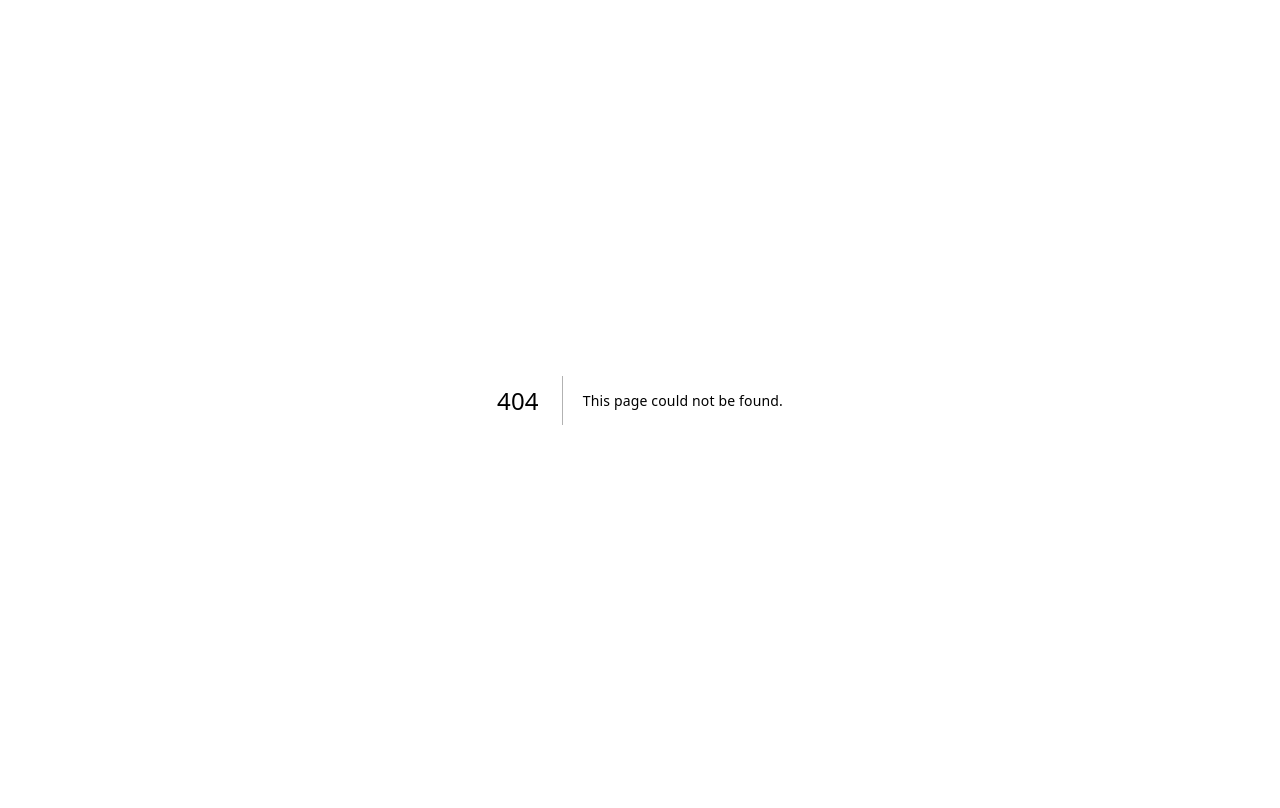
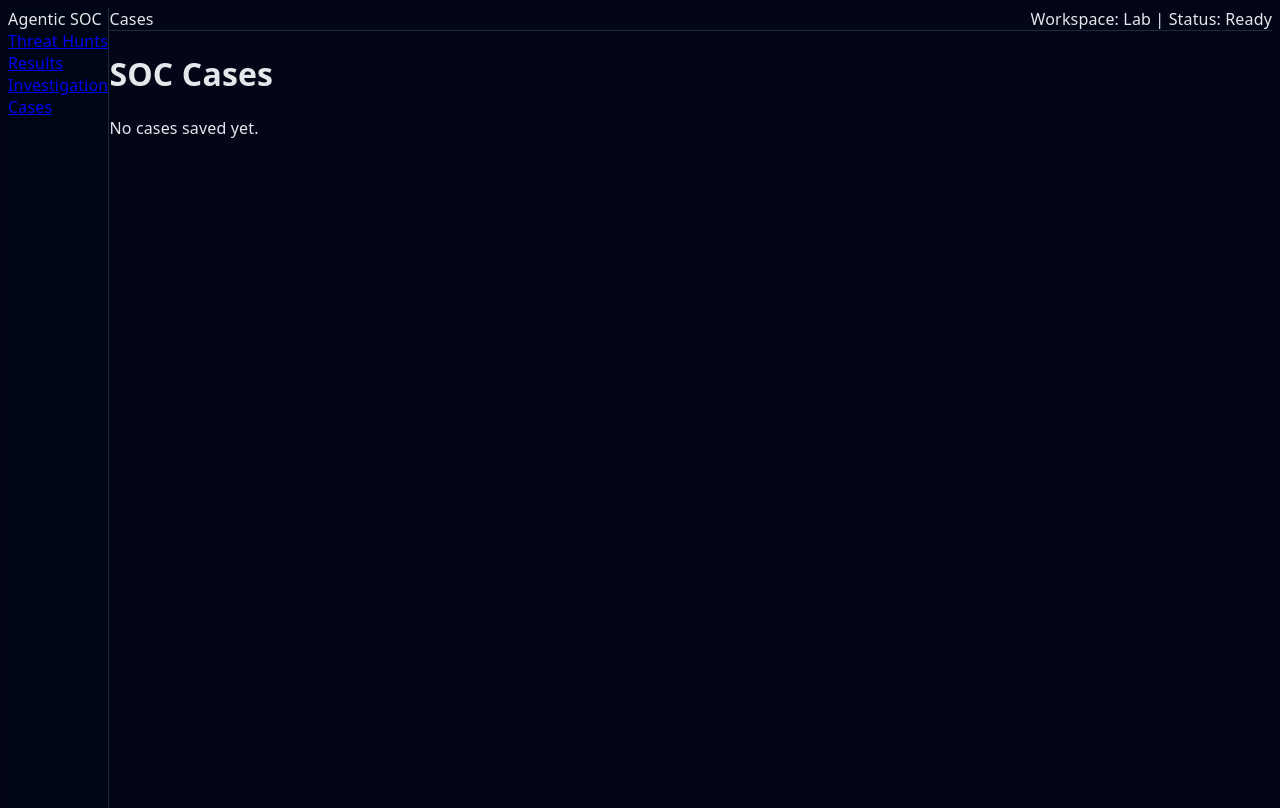
Before and after one commit to tleanne1/agentic_soc_ui, a Next.js app: page /cases in a window 1280 px wide. Before the commit this address had no page. Built offline with nearby package versions, Linux system fonts and the light colour scheme.

Commit message:
add SOC Cases page and case persistence

```diff
--- /dev/null
+++ b/src/app/cases/page.tsx
@@ -0,0 +1,100 @@
+"use client";
+
+import React, { useEffect, useState } from "react";
+import Shell from "@/components/Shell";
+import Sidebar from "@/components/Sidebar";
+import Topbar from "@/components/Topbar";
+import { getCases, updateCase, SocCase } from "@/lib/caseStore";
+import { useRouter } from "next/navigation";
+
+export default function CasesPage() {
+  const router = useRouter();
+  const [cases, setCases] = useState<SocCase[]>([]);
+
+  useEffect(() => {
+    setCases(getCases());
+  }, []);
+
+  function setStatus(c: SocCase, status: SocCase["status"]) {
+    const updated = { ...c, status };
+    updateCase(updated);
+    setCases(getCases());
+  }
+
+  return (
+    <Shell>
+      <Sidebar />
+      <div className="flex-1 flex flex-col">
+        <Topbar title="Cases" />
+
+        <main className="p-6 space-y-4">
+          <h1 className="text-xl font-semibold">SOC Cases</h1>
+
+          {cases.length === 0 ? (
+            <div className="text-sm text-slate-400">
+              No cases saved yet.
+            </div>
+          ) : (
+            <div className="border border-[var(--soc-panel-border)] rounded-lg overflow-hidden bg-[#020617]/80">
+              <table className="w-full text-sm">
+                <thead className="bg-[#020617] text-xs text-slate-400 border-b border-slate-800">
+                  <tr>
+                    <th className="px-4 py-2 text-left">Case ID</th>
+                    <th className="px-4 py-2 text-left">Title</th>
+                    <th className="px-4 py-2 text-left">Device</th>
+                    <th className="px-4 py-2 text-left">User</th>
+                    <th className="px-4 py-2 text-left">Status</th>
+                    <th className="px-4 py-2 text-left">Actions</th>
+                  </tr>
+                </thead>
+
+                <tbody>
+                  {cases.map((c) => (
+                    <tr
+                      key={c.case_id}
+                      className="border-b border-slate-900 hover:bg-slate-200/5"
+                    >
+                      <td className="px-4 py-2 font-mono text-xs text-slate-300">
+                        {c.case_id}
+                      </td>
+                      <td className="px-4 py-2 text-slate-200">
+                        {c.title}
+                      </td>
+                      <td className="px-4 py-2 text-slate-300">
+                        {c.device}
+                      </td>
+                      <td className="px-4 py-2 text-slate-300">
+                        {c.user}
+                      </td>
+                      <td className="px-4 py-2">
+                        <span className="text-xs px-2 py-1 rounded bg-slate-800 text-slate-200">
+                          {c.status}
+                        </span>
+                      </td>
+                      <td className="px-4 py-2 space-x-2">
+                        <button
+                          onClick={() => router.push("/investigation")}
+                          className="text-xs px-2 py-1 rounded border border-slate-700 text-slate-200 hover:bg-slate-200/10"
+                        >
+                          Open
+                        </button>
+                        {c.status !== "closed" && (
+                          <button
+                            onClick={() => setStatus(c, "closed")}
+                            className="text-xs px-2 py-1 rounded border border-slate-700 text-slate-200 hover:bg-slate-200/10"
+                          >
+                            Close
+                          </button>
+                        )}
+                      </td>
+                    </tr>
+                  ))}
+                </tbody>
+              </table>
+            </div>
+          )}
+        </main>
+      </div>
+    </Shell>
+  );
+}
--- a/src/components/Sidebar.tsx
+++ b/src/components/Sidebar.tsx
@@ -1,45 +1,39 @@
 "use client";
 
-import React from "react";
 import Link from "next/link";
 import { usePathname } from "next/navigation";
-import { Shield, Activity, FileSearch } from "lucide-react";
-
-const nav = [
-  { href: "/hunts", label: "Threat Hunts", icon: Activity },
-  { href: "/results", label: "Results", icon: FileSearch },
-  { href: "/investigation", label: "Investigation", icon: Shield },
-];
 
 export default function Sidebar() {
   const pathname = usePathname();
 
+  const linkClass = (path: string) =>
+    `block px-4 py-2 rounded-md transition ${
+      pathname === path
+        ? "bg-slate-200/10 text-slate-100"
+        : "text-slate-400 hover:bg-slate-200/5 hover:text-slate-200"
+    }`;
+
   return (
-    <aside className="w-64 border-r border-[var(--soc-panel-border)] bg-[#020617]/90 backdrop-blur-md">
-      <div className="p-5 font-semibold tracking-wide text-slate-200">
-        Agentic SOC
-      </div>
+    <aside className="w-56 border-r border-[var(--soc-panel-border)] bg-[#020617]/90 text-sm">
+      <div className="p-4 font-semibold text-slate-200">Agentic SOC</div>
 
-      <nav className="space-y-2 px-3 text-sm text-slate-300">
-        {nav.map((item) => {
-          const active = pathname === item.href;
-          const Icon = item.icon;
+      <nav className="px-2 space-y-1">
+        <Link href="/hunts" className={linkClass("/hunts")}>
+          Threat Hunts
+        </Link>
 
-          return (
-            <Link
-              key={item.href}
-              href={item.href}
-              className={[
-                "flex items-center gap-2 px-3 py-2 rounded",
-                "hover:bg-slate-800 transition",
-                active ? "bg-slate-800 text-slate-100" : "",
-              ].join(" ")}
-            >
-              <Icon size={16} />
-              {item.label}
-            </Link>
-          );
-        })}
+        <Link href="/results" className={linkClass("/results")}>
+          Results
+        </Link>
+
+        <Link href="/investigation" className={linkClass("/investigation")}>
+          Investigation
+        </Link>
+
+        {/* 🆕 CASES */}
+        <Link href="/cases" className={linkClass("/cases")}>
+          Cases
+        </Link>
       </nav>
     </aside>
   );
--- a/src/lib/caseStore.ts
+++ b/src/lib/caseStore.ts
@@ -27,3 +27,14 @@ export type SocCase = {
   cases.unshift(c)
   localStorage.setItem(KEY, JSON.stringify(cases))
 }
+
+/**
+ * ✅ NEW — update an existing case by case_id
+ * (used by the Cases page)
+ */
+export function updateCase(updated: SocCase) {
+  const cases = getCases().map((c) =>
+    c.case_id === updated.case_id ? updated : c
+  )
+  localStorage.setItem(KEY, JSON.stringify(cases))
+}
```
Lines whose indentation alone changed are shown as unchanged.
